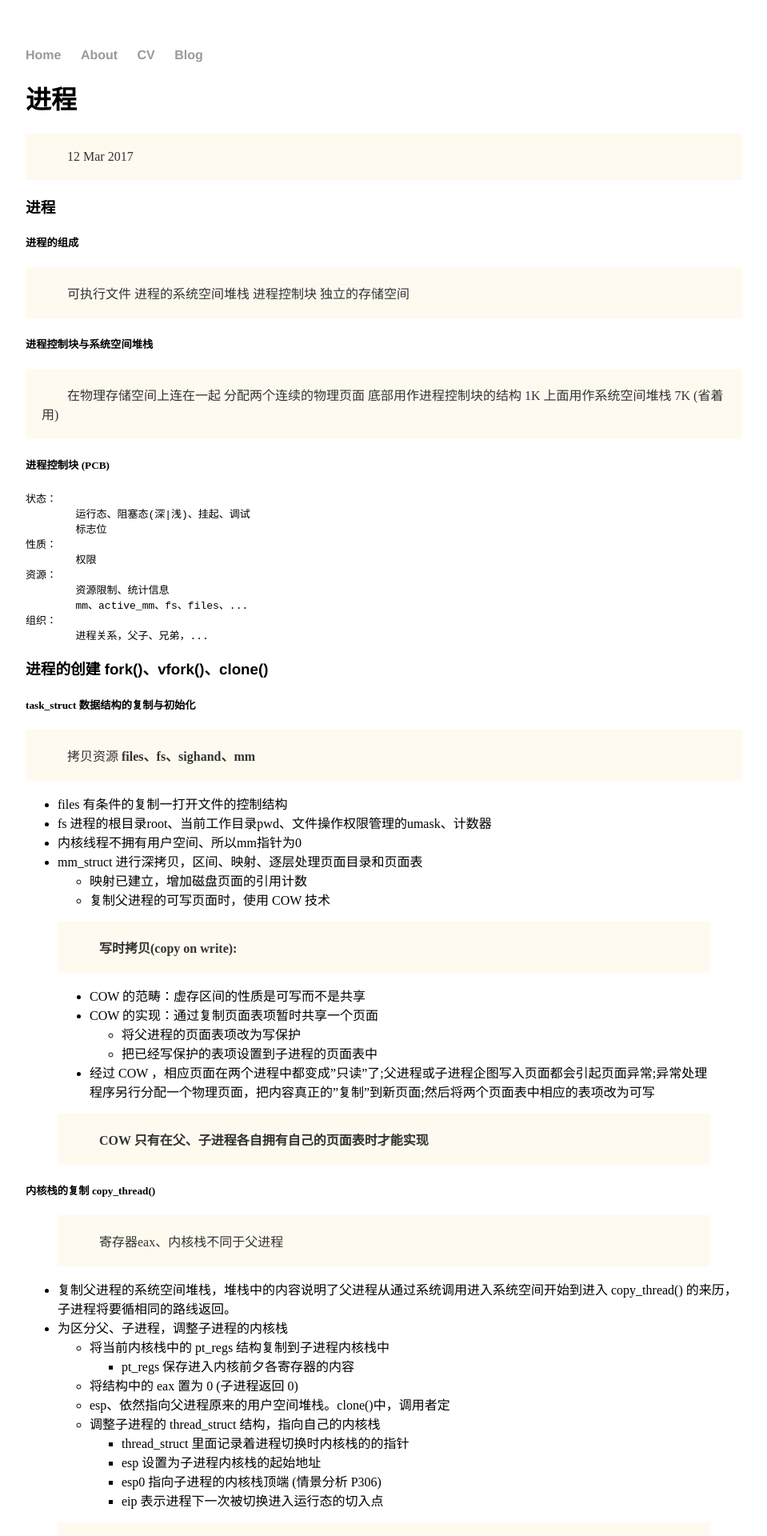
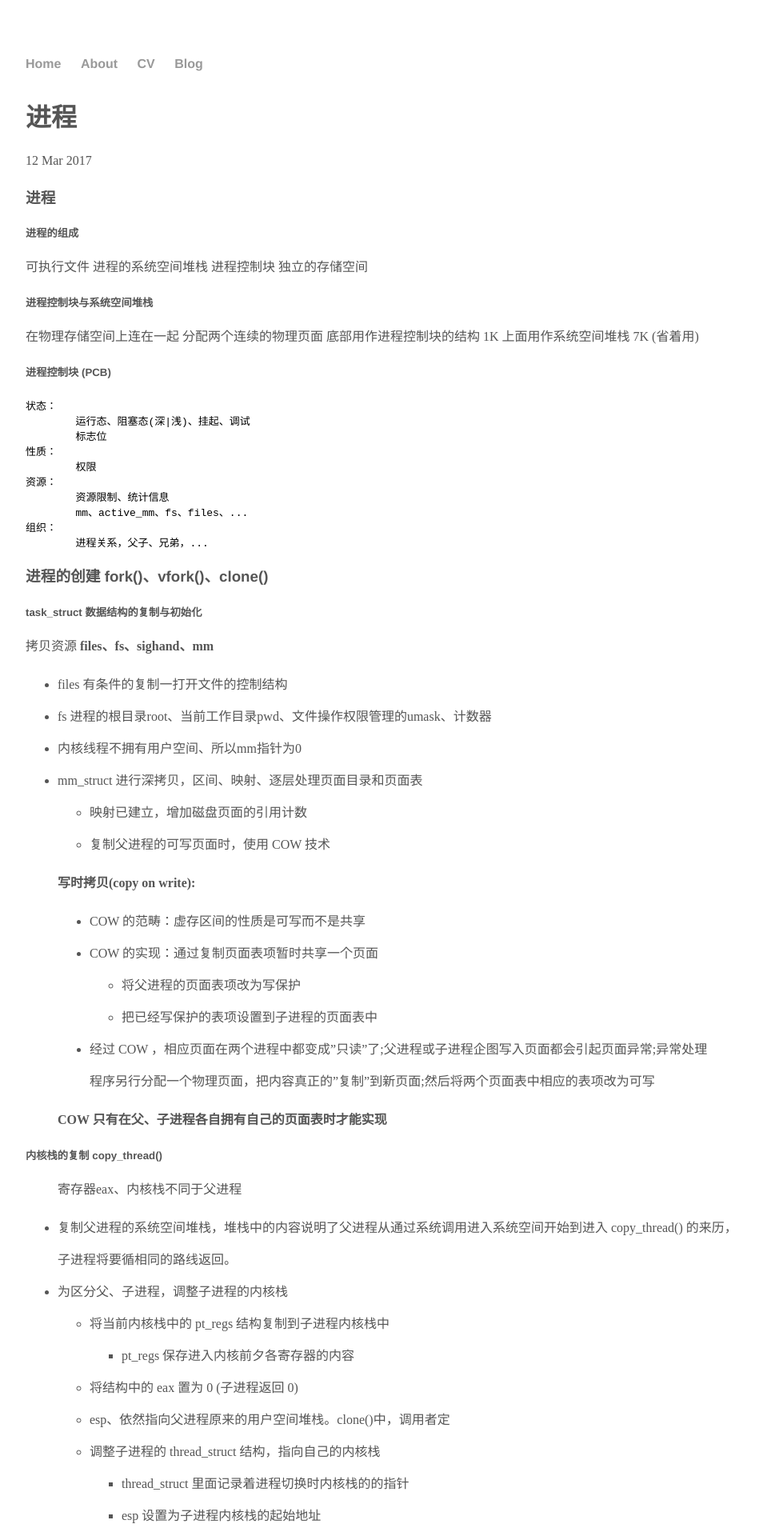
Before and after one commit to lninl/lninl.github.io, a Jekyll site: the page built from _posts/2017-03-12-进程.md, in a window 1280 px wide. Shown: the top 1920 px of the page at 80% size, without its empty margins (160-1119 px from the left). Built offline with Jekyll 4.4.1, drawn with Linux system fonts in a browser that asks for light colours.

Commit message:
update main.css

```diff
--- a/css/main.css
+++ b/css/main.css
@@ -12,17 +12,11 @@ body { margin: 60px auto; width: 70%; }
 a {	text-decoration: none; color: #1E90FF; }
 a:hover { text-decoration: underline; }
 
-p {
-	background-color: #FFFAF0;
-	padding: 20px;
-	text-indent: 2em;      //首行缩进
-	border-radius:0.75em;  //圆角边框
-	text-align:justify;    //两边对齐
-	line-height: 1.4em;
-	color: #333;
-}
+/* 行间距 */
+p { line-height: 1.5; color: #555; }
+ul, ol{ line-height: 2.5; color: #555; }
 
-h1, h2, h3, h4 { font-family: 'Helvetica', 'Arial', 'Sans-Serif'; }
+h1, h2, h3, h4, h5 { font-family: 'Helvetica', 'Arial', 'Sans-Serif'; color: #555; }
 
 /* 页眉 页脚 */
 nav ul, footer ul { font-size: 1em; font-family: 'Helvetica', 'Arial', 'Sans-Serif'; padding: 0px; list-style: none; font-weight: bold; }
@@ -37,6 +31,19 @@ ul.posts li { list-style: none; }
 ul.posts a {text-decoration: none; color: #999; }
 
 /*
+
+p {
+	background-color: #FFFAF0;
+	padding: 20px;
+	text-indent: 2em;      //首行缩进
+	border-radius:0.75em;  //圆角边框
+	text-align:justify;    //两边对齐
+	line-height: 1.4em;
+	color: #333;
+}
+
+/////////////////////////////////////////////////
+
 body { margin: 60px auto; width: 70%; }
 
 a { text-decoration: none; color: #999; }
```
